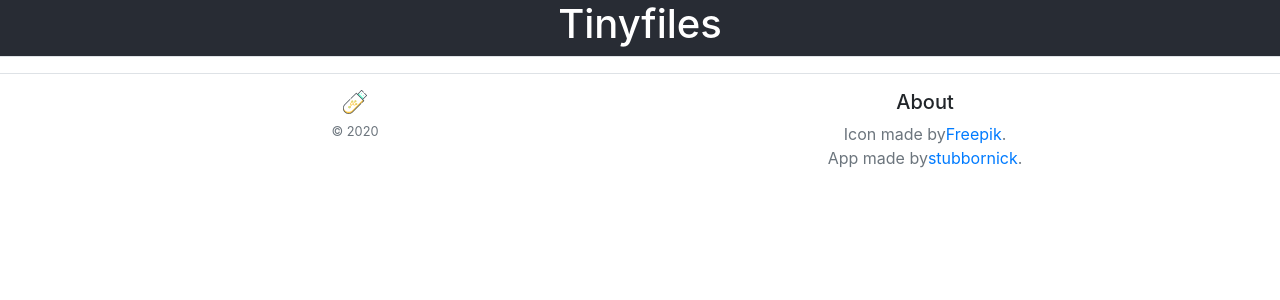
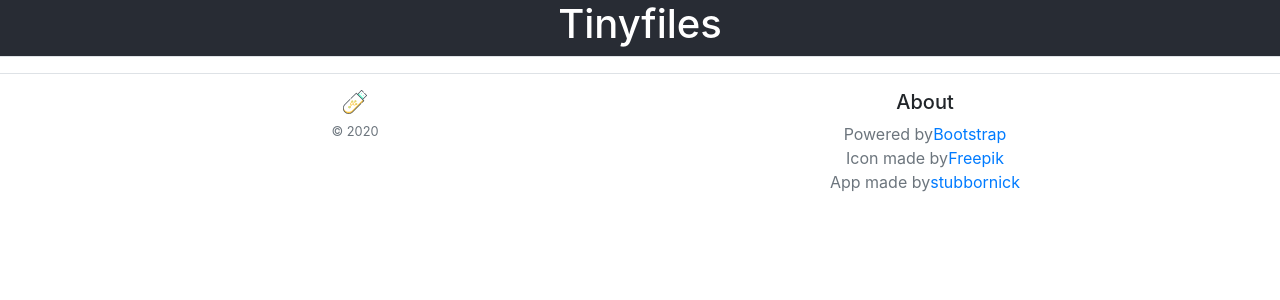
Before and after one commit to stubbornick/tinyfiles-frontend, a React (Create React App) app: page / in a window 1280 px wide. Shown: the top 300 px of the page. Built offline with nearby package versions, Linux system fonts and the light colour scheme.

Commit message:
Add more refs

```diff
--- a/src/App.css
+++ b/src/App.css
@@ -11,7 +11,3 @@ header {
 footer {
   text-align: center;
 }
-
-.App-link {
-  color: #61dafb;
-}
--- a/src/App.tsx
+++ b/src/App.tsx
@@ -20,12 +20,16 @@ function App() {
                 <h5>About</h5>
                 <ul className="list-unstyled text-muted">
                   <li>
+                    Powered by
+                    <a href="https://getbootstrap.com" title="Bootstrap">Bootstrap</a>
+                  </li>
+                  <li>
                     Icon made by
-                    <a href="https://www.flaticon.com/authors/freepik" title="Freepik">Freepik</a>.
+                    <a href="https://www.flaticon.com/authors/freepik" title="Freepik">Freepik</a>
                   </li>
                   <li>
                     App made by
-                    <a href="https://github.com/stubbornick" title="stubbornick">stubbornick</a>.
+                    <a href="https://github.com/stubbornick" title="stubbornick">stubbornick</a>
                   </li>
                 </ul>
             </div>
```
